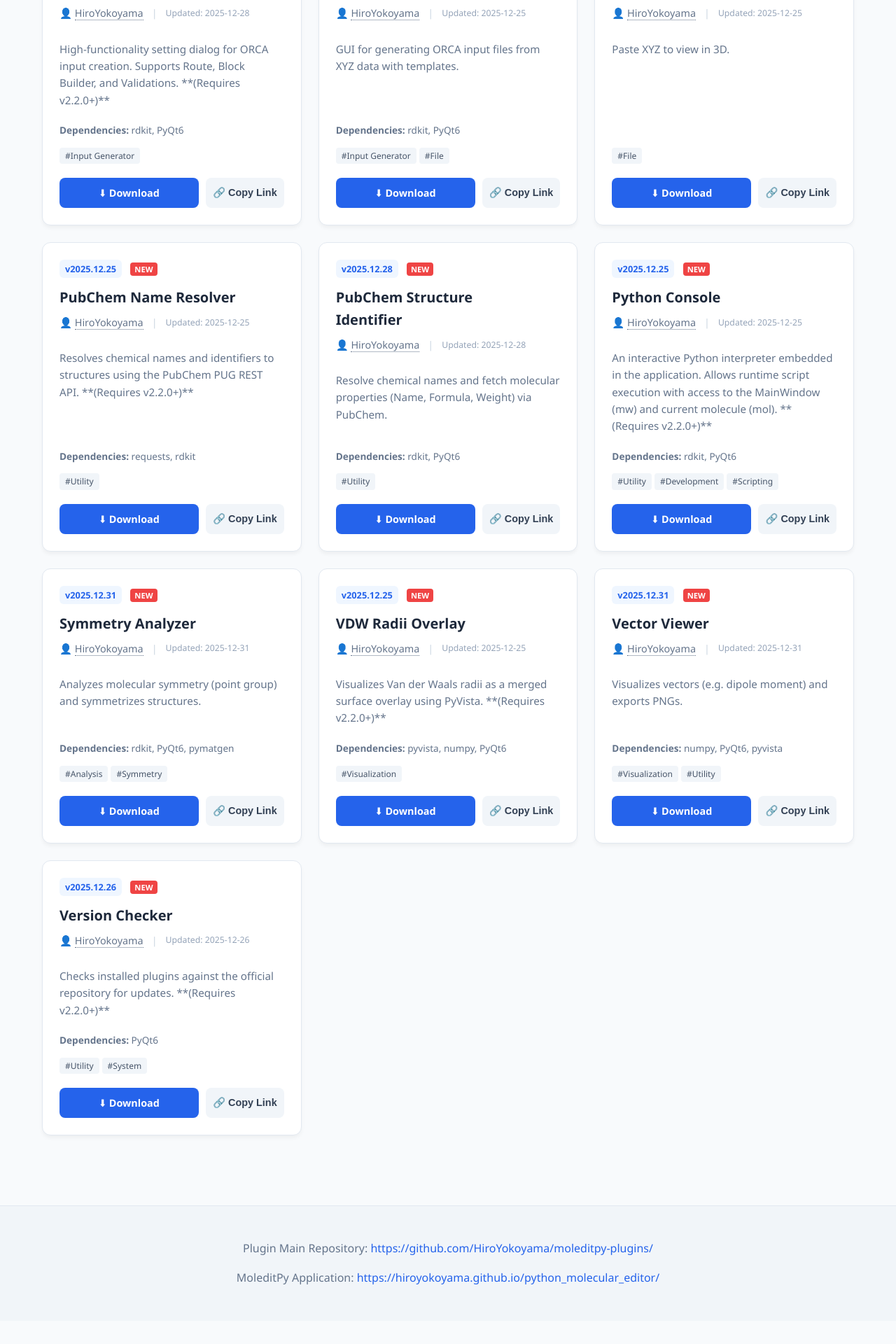
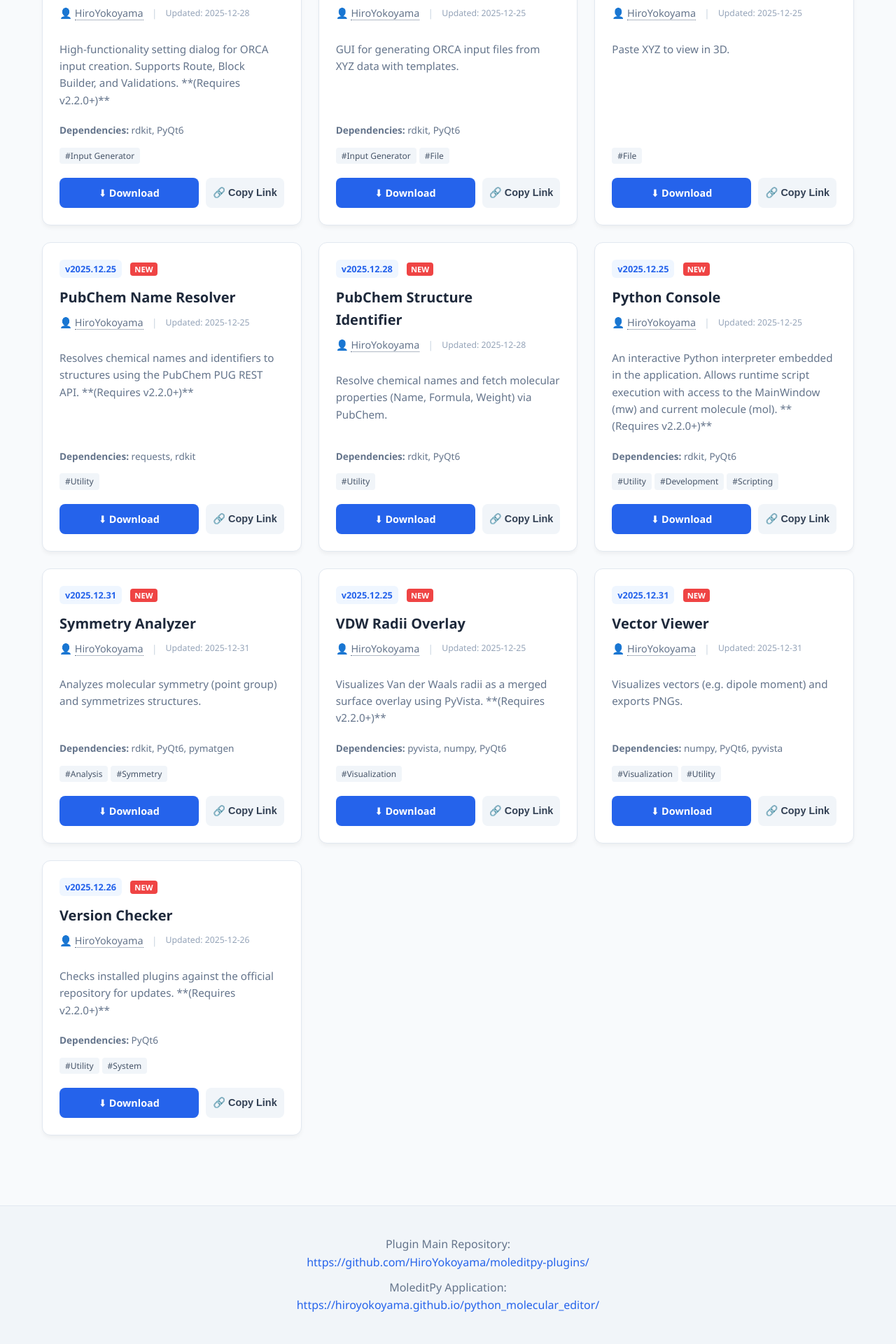
Before and after one commit to HiroYokoyama/moleditpy-plugins, a Jekyll site: the page explorer/index.html, which Jekyll copies as it is, in a window 1280 px wide. Shown: the part 2730-4650 px from the top of the page at 70% size. Built offline with Jekyll 4.4.1, drawn with Linux system fonts in a browser that asks for light colours; before the commit the page ends 4617 px from its top, so only the background shows below that.

Commit message:
Add files via upload

```diff
--- a/explorer/index.html
+++ b/explorer/index.html
@@ -264,10 +264,18 @@
             border-top: 1px solid #e2e8f0;
         }
 
+        footer p {
+            margin: 10px 0;
+            overflow-wrap: break-word;
+            /* Ensure content wraps */
+        }
+
         footer a {
             color: var(--primary-color);
             text-decoration: none;
             font-weight: 500;
+            word-break: break-all;
+            /* Force break for long URLs */
         }
 
         footer a:hover {
@@ -391,9 +399,9 @@
     </div>
 
     <footer>
-        <p>Plugin Main Repository: <a href="https://github.com/HiroYokoyama/moleditpy-plugins/"
+        <p>Plugin Main Repository: <br> <a href="https://github.com/HiroYokoyama/moleditpy-plugins/"
                 target="_blank">https://github.com/HiroYokoyama/moleditpy-plugins/</a></p>
-        <p>MoleditPy Application: <a href="https://hiroyokoyama.github.io/python_molecular_editor/"
+        <p>MoleditPy Application: <br> <a href="https://hiroyokoyama.github.io/python_molecular_editor/"
                 target="_blank">https://hiroyokoyama.github.io/python_molecular_editor/</a></p>
     </footer>
 
```
